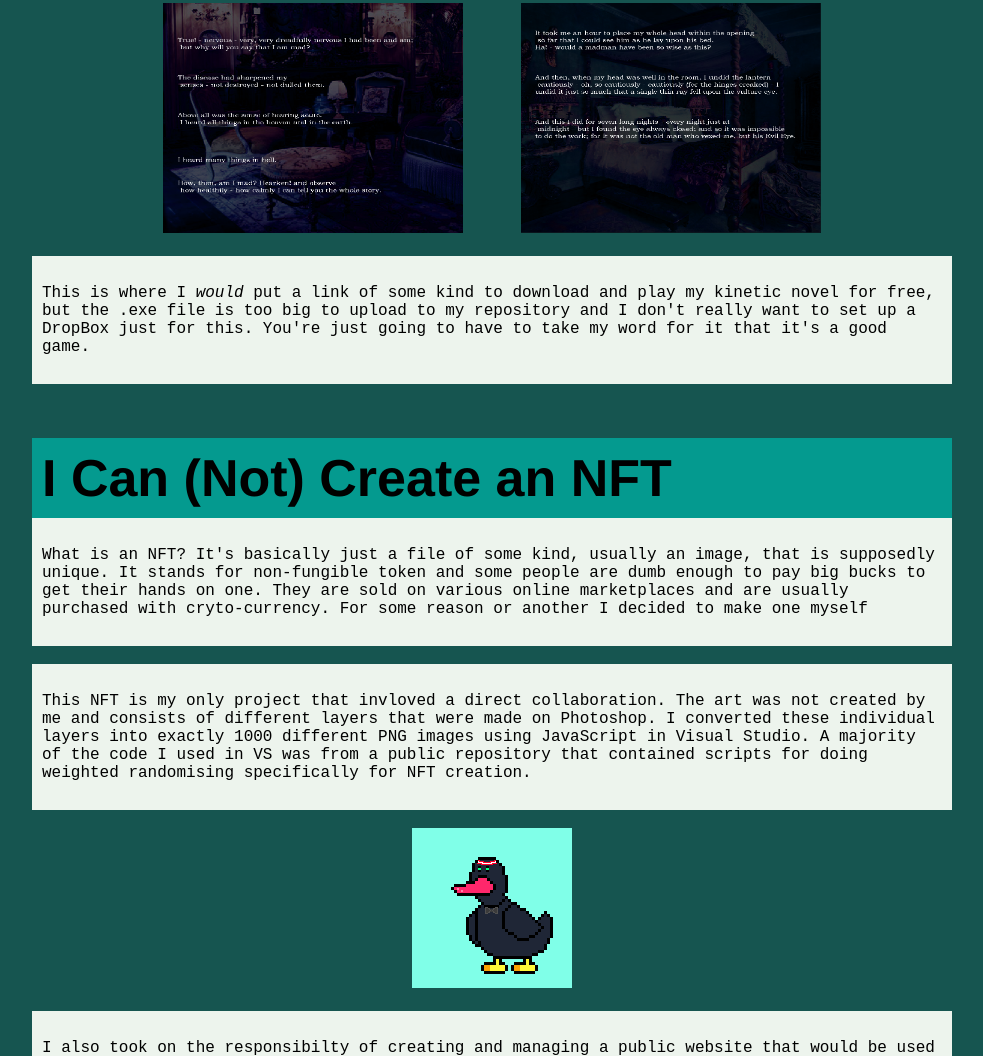
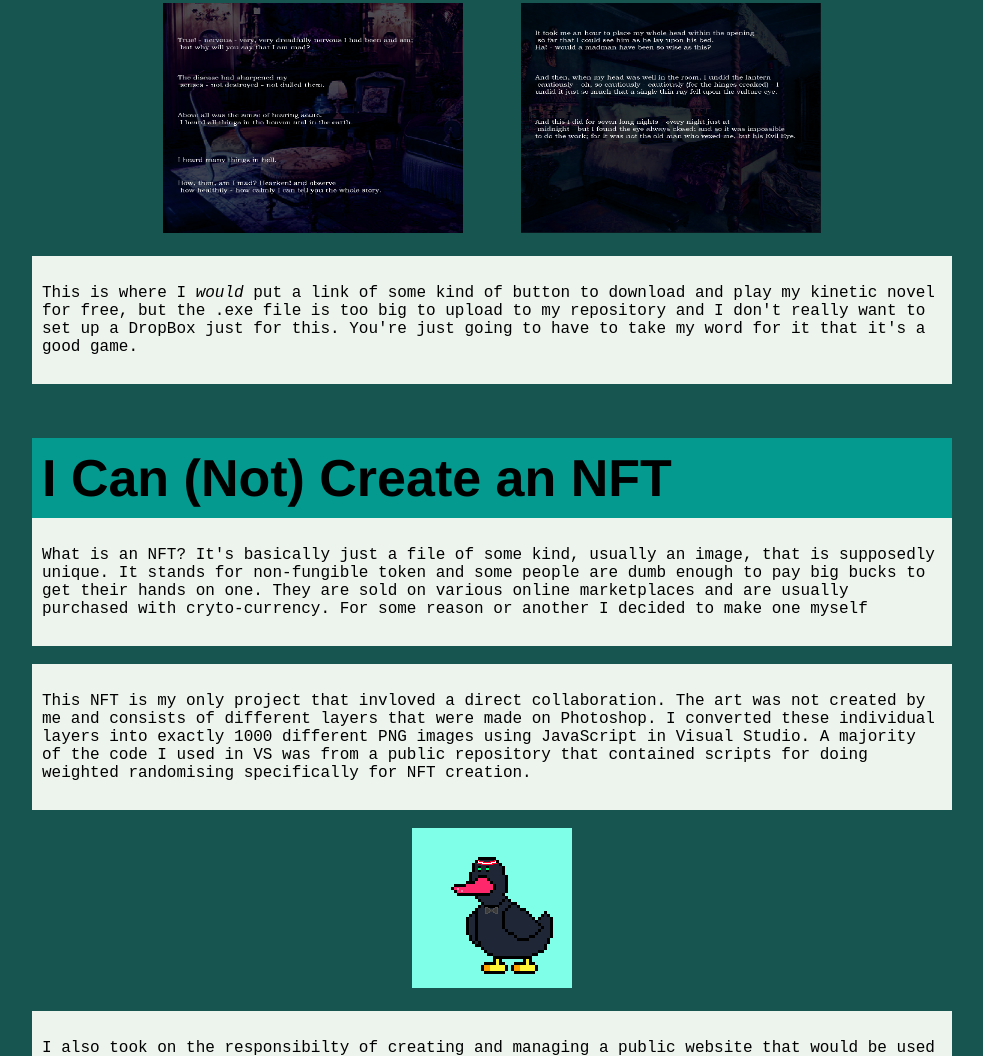
Before and after one commit to Eziprez/Eziprez.github.io, a plain HTML site: page index.html in a window 1280 px wide. Shown: the part 1700-2756 px from the top of the page, without its empty margins (148-1131 px from the left). Drawn offline with Linux system fonts and the light colour scheme.

Commit message:
Update index.html

```diff
--- a/index.html
+++ b/index.html
@@ -141,7 +141,7 @@ to adapt the already existing short-story "A tell-Tale Heart" by Edgar Allan Poe
 <center><img src="tth1.PNG" alt="ss1" width="300" height="230"> &nbsp&nbsp&nbsp&nbsp
 <img src="tth2.PNG" alt="ss2" width="300" height="230"></center>
 <br>
-<p> <br>This is where I <i>would</i> put a link of some kind to download and play my kinetic novel for free, but the .exe file is too big to upload to my
+<p> <br>This is where I <i>would</i> put a link of some kind of button to download and play my kinetic novel for free, but the .exe file is too big to upload to my
 repository and I don't really want to set up a DropBox just for this. You're just going to have to take my word for it that it's a good game. <br><br></p>
 <br>
 <br>
```
